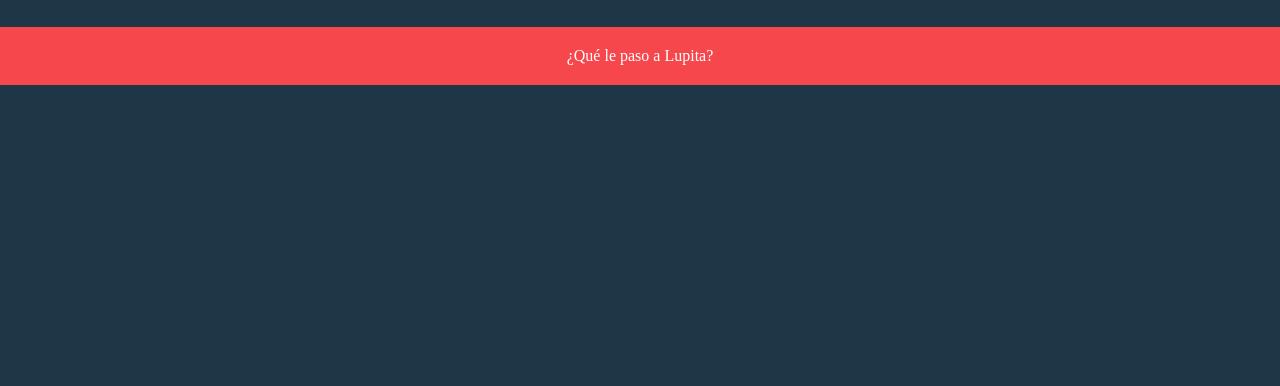
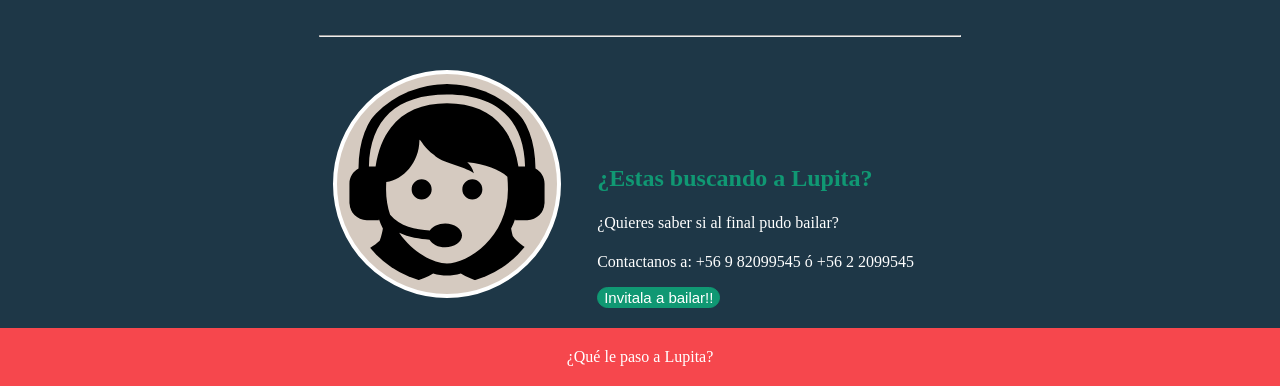
Before and after one commit to M2B0C17-zz/portafolio-bem, a plain HTML site: page index.html in a window 1280 px wide. Shown: the part 461-847 px from the top of the page. Before the commit the page ends 800 px from the top, so only its background shows below. Drawn offline with Linux system fonts and the light colour scheme; a web font is replaced by a local one.

Commit message:
Finalizando Lupitagit add .

```diff
--- a/index.html
+++ b/index.html
@@ -45,6 +45,18 @@
 			<i class="fa fa-dribbble redes__sociales__icono" aria-hidden="true"></i>
 		</div>
 	</section>
+	<hr class="color__hr">
+	<section>
+		<div class="article">
+			<img src="img/contact.svg" class="article__icono2">
+		</div>
+		<div class="article article__elements">
+			<h1 class="article__elements__title">¿Estas buscando a  Lupita?</h1>
+			<h4 class="article__elements__bajada">¿Quieres saber si al final pudo bailar?</h4>
+			<p class="article__elements__desc">Contactanos a: +56 9 82099545 ó +56 2 2099545</p>
+			<button class="article__desc--boton">Invitala a bailar!!</button>
+		</div>
+	</section>
 	<footer class="pie">
 		<p class="pie__item--center">
 			¿Qué le paso a Lupita?
--- a/sass/_style.scss
+++ b/sass/_style.scss
@@ -123,6 +123,11 @@ body{
 	}
 }
 
+.color__hr{
+	width: 50%;
+	text-align: center;
+}
+
 /* Footer */
 .pie{
 	background: $fondo;
```
Also changed, not shown: css/main.css, img/contact.svg (added), 5 other files.
